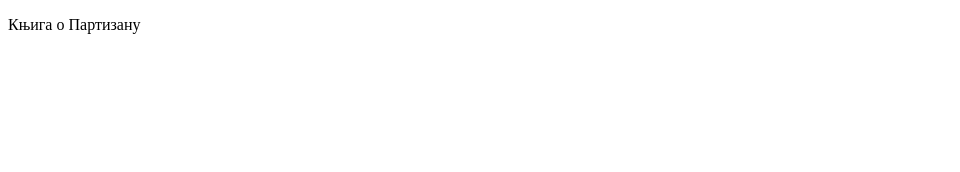
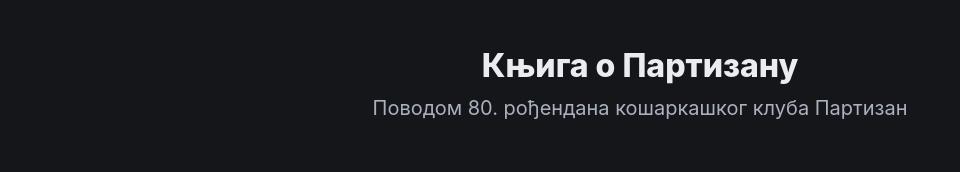
Before and after one commit to partizan-knjiga/partizan-knjiga.github.io, a plain HTML site: page index.html in a window 1280 px wide. Shown: the whole page, without its empty margins (0-960 px from the left). Drawn offline with nearby package versions, Linux system fonts and the light colour scheme.

Commit message:
Радови у току

```diff
--- a/index.html
+++ b/index.html
@@ -1,9 +1,19 @@
 <!DOCTYPE html>
-<html>
+<html data-theme="dark">
     <head>
+        <meta charset="utf-8">
+        <meta name="viewport" content="width=device-width, initial-scale=1">
+        <link rel="stylesheet" href="https://cdn.jsdelivr.net/npm/bulma@1.0.4/css/bulma.min.css">
         <title>Миљенкова књига</title>
     </head>
     <body>
-        <p>Књига о Партизану</p>
+        <section class="section">
+            <div class="columns is-desktop">
+                <div class="column is-full is-flex is-justify-content-center is-flex-direction-column is-align-items-center">
+                    <h1 class="title mb-3">Књига о Партизану</h1>
+                    <h2 class="subtitle">Поводом 80. рођендана кошаркашког клуба Партизан</h2>
+                </div>
+            </div>
+        </section>
     </body>
 </html>
```
